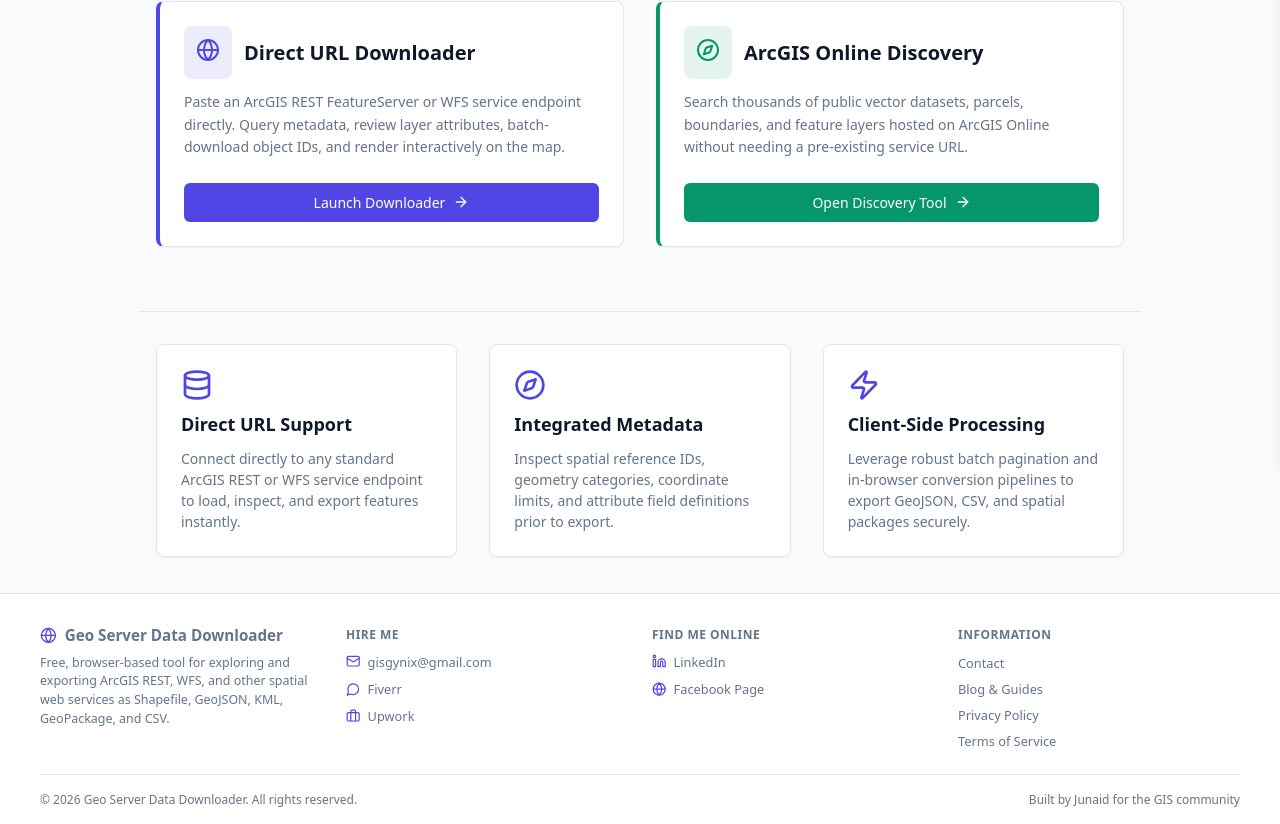
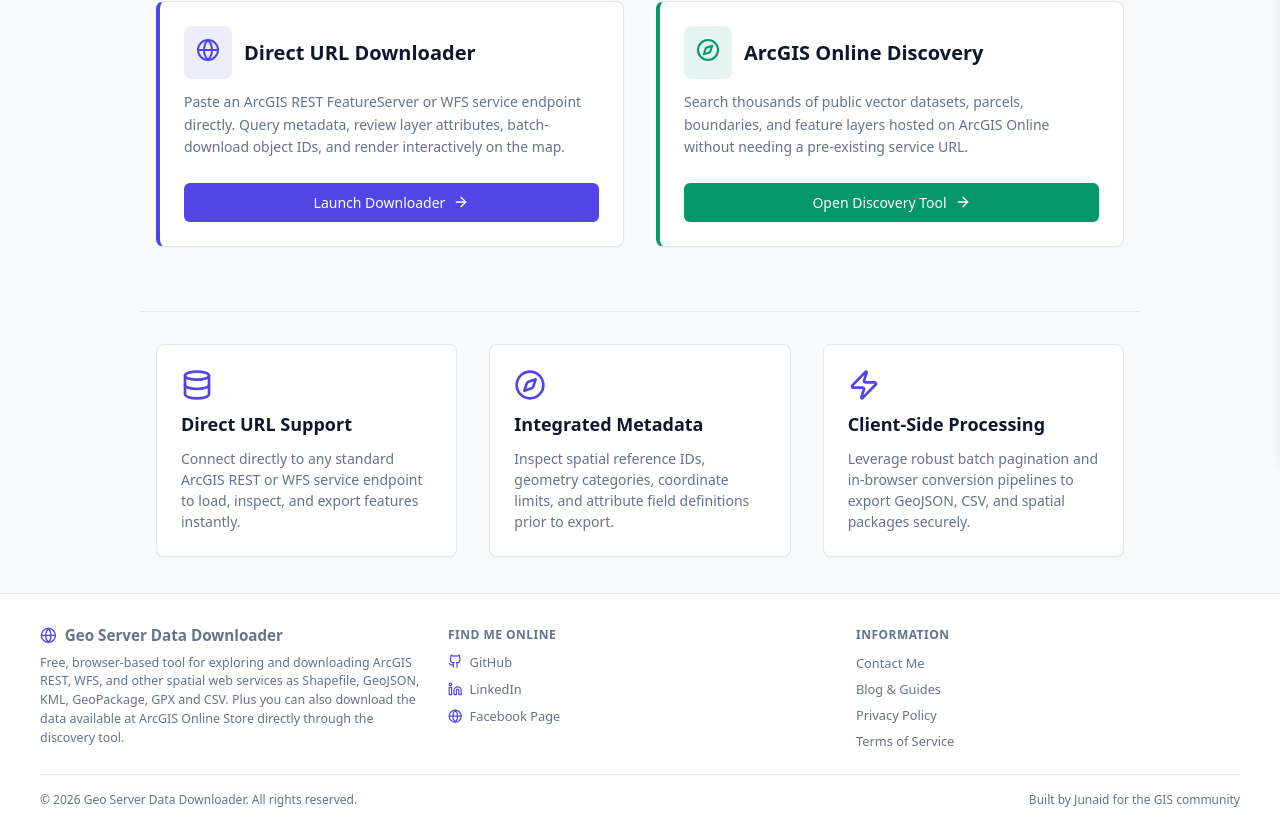
Before and after one commit to mirzajunaid887-coder/geo-server-data-downloader, a React (Vite) app: page / in a window 1280 px wide. Shown: the part 338-1162 px from the top of the page. Built offline with nearby package versions, Linux system fonts and the light colour scheme; no server answers.

Commit message:
fix: style parsing extraction

```diff
--- a/src/components/layout/Footer.tsx
+++ b/src/components/layout/Footer.tsx
@@ -10,7 +10,7 @@
   email: 'gisgynix@gmail.com',
   fiverr: 'https://www.fiverr.com/gisgynix',
   upwork: 'https://www.upwork.com/freelancers/~014c5dfcb05a8b2acb',
-  //github: 'https://github.com/your-username',            // set to '' to hide
+  github: 'https://github.com/mirzajunaid887-coder',            // set to '' to hide
   linkedin: 'https://www.linkedin.com/in/muhammad-junaid-baig-38b102247/',  // set to '' to hide
   facebook: 'https://www.facebook.com/profile.php?id=61553547554500',                                           // optional, set to '' to hide
 };
@@ -70,55 +70,13 @@
               color: 'var(--text-muted)',
             }}
           >
-            Free, browser-based tool for exploring and exporting ArcGIS REST,
+            Free, browser-based tool for exploring and downloading ArcGIS REST,
             WFS, and other spatial web services as Shapefile, GeoJSON, KML,
-            GeoPackage, and CSV.
+            GeoPackage, GPX and CSV. Plus you can also download the data available at
+            ArcGIS Online Store directly through the discovery tool.
           </p>
         </div>
 
-        {/* Hire Me / Contact */}
-        <div>
-          <h4 style={sectionHeadingStyle}>Hire Me</h4>
-          <ul style={listStyle}>
-            <li>
-              <a
-                href={`mailto:${CONTACT.email}`}
-                style={footerLinkStyle}
-                onMouseEnter={hoverOn}
-                onMouseLeave={hoverOff}
-              >
-                <Mail style={iconStyle} />
-                {CONTACT.email}
-              </a>
-            </li>
-            <li>
-              <a
-                href={CONTACT.fiverr}
-                target="_blank"
-                rel="noopener noreferrer"
-                style={footerLinkStyle}
-                onMouseEnter={hoverOn}
-                onMouseLeave={hoverOff}
-              >
-                <MessageCircle style={iconStyle} />
-                Fiverr
-              </a>
-            </li>
-            <li>
-              <a
-                href={CONTACT.upwork}
-                target="_blank"
-                rel="noopener noreferrer"
-                style={footerLinkStyle}
-                onMouseEnter={hoverOn}
-                onMouseLeave={hoverOff}
-              >
-                <Briefcase style={iconStyle} />
-                Upwork
-              </a>
-            </li>
-          </ul>
-        </div>
 
         {/* Find Me Online */}
         {(CONTACT.github || CONTACT.linkedin || CONTACT.website) && (
@@ -180,7 +138,7 @@
           <ul style={listStyle}>
             <li>
   <Link to="/contact" style={footerLinkStyle} onMouseEnter={hoverOn} onMouseLeave={hoverOff}>
-    Contact
+    Contact Me
   </Link>
 </li>
 <li>
```
